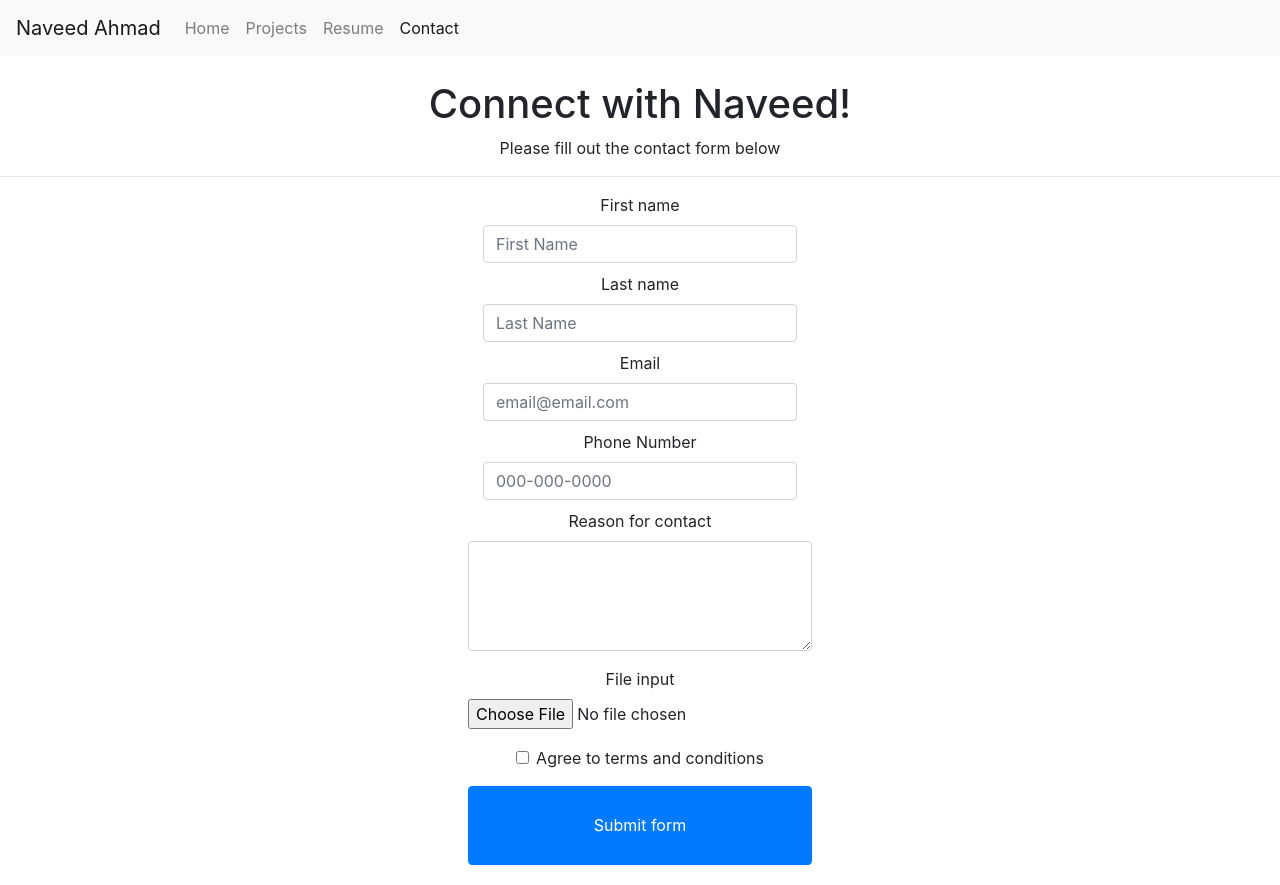
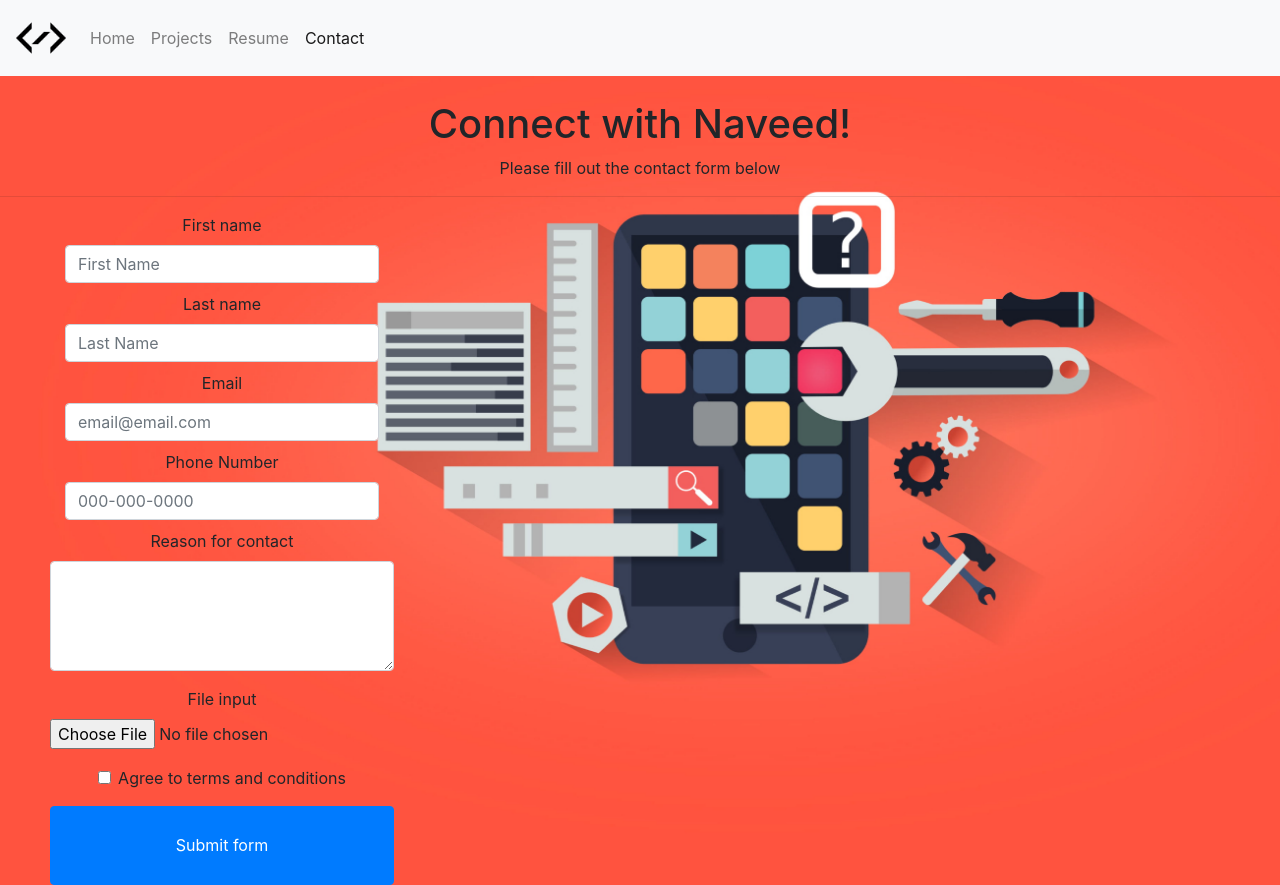
Before and after one commit to nahmad94/nahmad94.github.io, a plain HTML site: page contact.html in a window 1280 px wide. Drawn offline with nearby package versions, Linux system fonts and the light colour scheme.

Commit message:
adds styling

```diff
--- a/contact.html
+++ b/contact.html
@@ -11,7 +11,9 @@
 </head>
 <body>
     <nav class="navbar navbar-expand-lg navbar-light bg-light">
-        <a class="navbar-brand" href="./index.html">Naveed Ahmad</a>
+        <a class="navbar-brand" href="./index.html">
+          <img src="./favicon_io/logo.png" style="height:50px ;width:50px">
+        </a>
         <button class="navbar-toggler" type="button" data-toggle="collapse" data-target="#navbarNavAltMarkup" aria-controls="navbarNavAltMarkup" aria-expanded="false" aria-label="Toggle navigation">
           <span class="navbar-toggler-icon"></span>
         </button>
@@ -28,8 +30,10 @@
     <br>
 
     <header id="connect_message">
+      <span>
         <h1>Connect with Naveed!</h1>
         <p>Please fill out the contact form below </p>
+      </span>
     </header>
 
     <hr />
--- a/global.css
+++ b/global.css
@@ -1,6 +1,8 @@
 body {
     margin: 0 auto;
     text-align: center;
+    background-image: url("./favicon_io/wallpaperflare.com_wallpaper.jpg");
+    background-size: cover;
 }
 
 #welcome_head {
@@ -25,8 +27,9 @@ body {
 
 .contact_form {
     display: grid;
-    justify-content: center;
-    margin: 0 auto;
+    justify-content: left;
+    margin-left: 25px;
+    padding-left: 25px;
     width: auto;
     height: auto;
     grid-template-columns: 2 fr 4fr;
```
Also changed, not shown: index.html (+3 -1 lines), projects.html (+3 -1 lines), resume.html (+3 -1 lines), favicon_io/logo.png (added), favicon_io/wallpaperflare.com_wallpaper.jpg (added).
